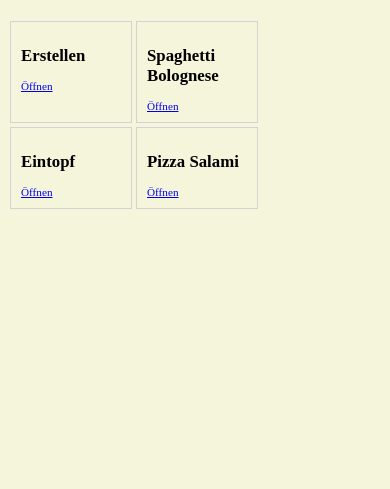
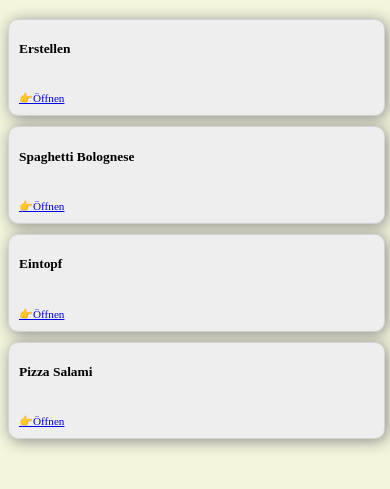
Before and after one commit to ueberfuhr-trainings/web-technologies, a website: page http-server/public/index.html in a window 390 px wide. Shown: the part 61-550 px from the top of the page. Drawn offline with Linux system fonts and the light colour scheme.

Commit message:
Create simple pages.

```diff
--- a/http-server/public/index.html
+++ b/http-server/public/index.html
@@ -11,7 +11,7 @@
 
 <div class="rezepte-container">
 
-    <div class="rezepte-item">
+    <div class="rezepte-item rezepte-item-new">
         <h2>Erstellen</h2>
         <a href="eingabe.html">Öffnen</a>
     </div>
--- a/http-server/public/style.css
+++ b/http-server/public/style.css
@@ -39,12 +39,36 @@ a:focus {
 .rezepte-container {
   display: flex;
   flex-wrap: wrap;
+  gap: 10px;
 }
 
 .rezepte-item {
   width: 100px;
   border: 1px solid lightgray;
-  margin: 2px;
   padding: 10px;
   font-size: 0.7em;
+  border-radius: 10px;
+  box-shadow: 2px 2px 15px #888;
+  background-color: #eeeeee;
+  flex-shrink: 1;
 }
+
+.rezepte-item h2 {
+  font-size: 1.2em;
+  height: 3em;
+}
+
+.rezepte-item a:before {
+  content: '👉';
+}
+
+
+@media (max-width: 400px) {
+  .rezepte-container {
+    flex-direction: column;
+  }
+
+  .rezepte-item {
+    width: 95%;
+  }
+}
```
